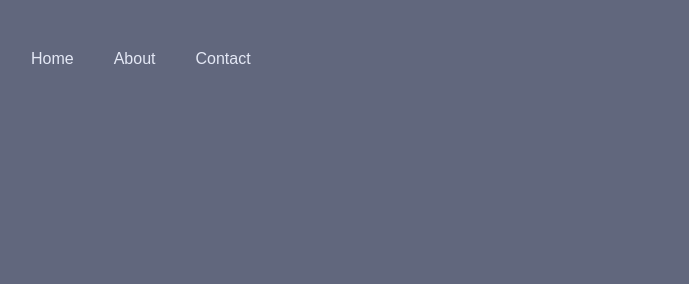
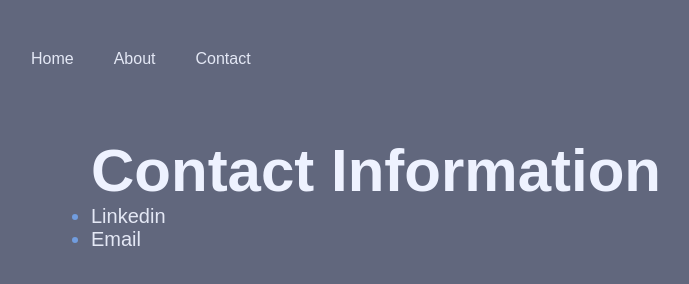
Before and after one commit to lamnguynn/Sample, a plain HTML site: page contact.html in a window 1280 px wide. Shown: the whole page, without its empty margins (39-728 px from the left). Drawn offline with Linux system fonts and the light colour scheme.

Commit message:
Add files via upload

```diff
--- a/contact.html
+++ b/contact.html
@@ -14,6 +14,15 @@
                     <li> <a href="contact.html" class="contact"> Contact </a></li>
                 </ul>
             </div>
+
+            <div class="banner">
+                <h1 class="app-text"> Contact Information </h1>
+                <uL class = "links">
+                    <li> <a href="https://www.linkedin.com/in/lamnguynn/" class="linkedin" target="_blank"> Linkedin</a> </li>
+                    <li> <a href="https://mail.google.com/mail/?view=cm&fs=1&tf=1&to=lam65nguyen@tamu.edu" target="_blank"> Email</a> </li>
+                </uL>
+
+            </div>
         </div>
     </body>
 </html>
--- a/styleContact.css
+++ b/styleContact.css
@@ -27,3 +27,22 @@ a{
     color: #E4E8F5;
     text-decoration: none;
 }
+
+.banner{
+    width: 80%;
+    height: 80%;
+    top: 17%;
+    left: 130px;
+    position: absolute;
+}
+
+.banner h1{
+    font-size: 60px;
+    color: #EEF2FF;
+}
+
+.banner ul{
+
+    color: #719DDF;
+    font-size: 20px;
+}
```
Also changed, not shown: about.html (+3 -6 lines), index.html (+12 -1 lines), styleHome.css (+15 -1 lines), iphone1.png (added), iphone2.png (added).
